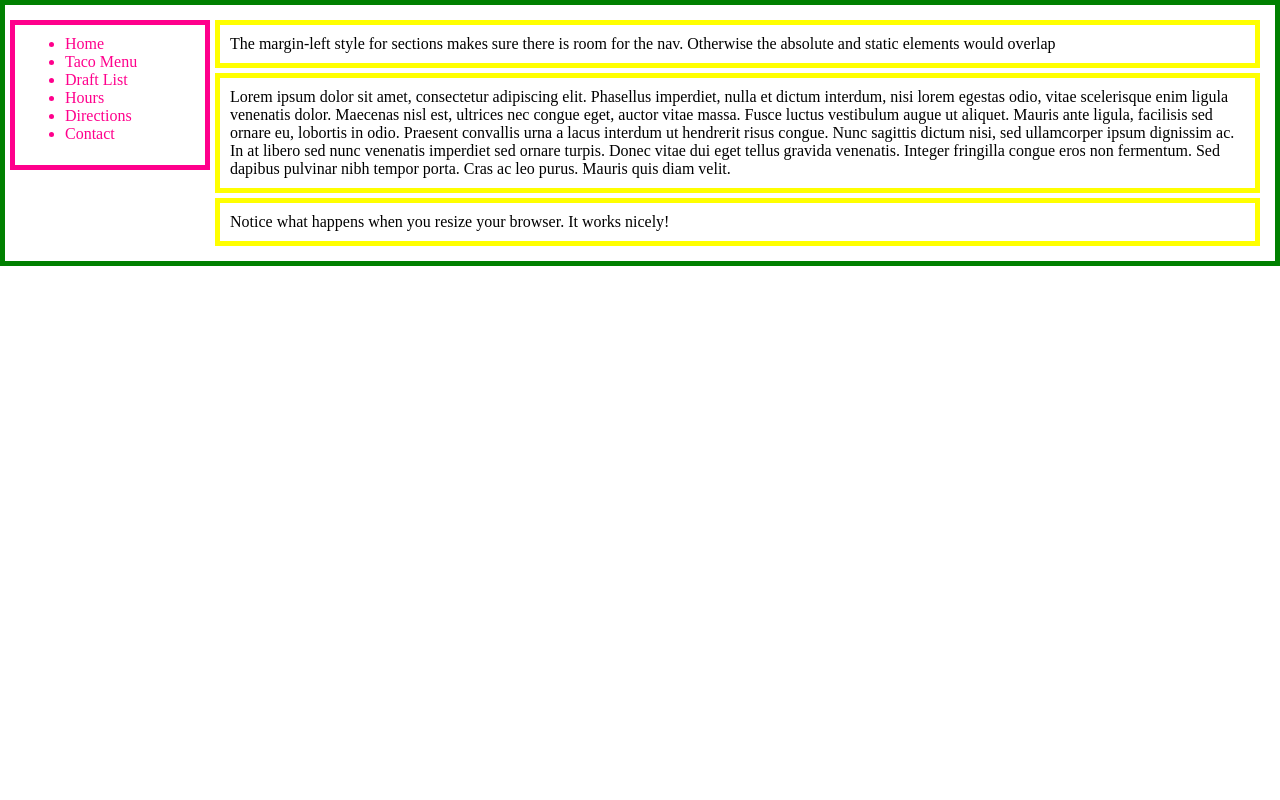
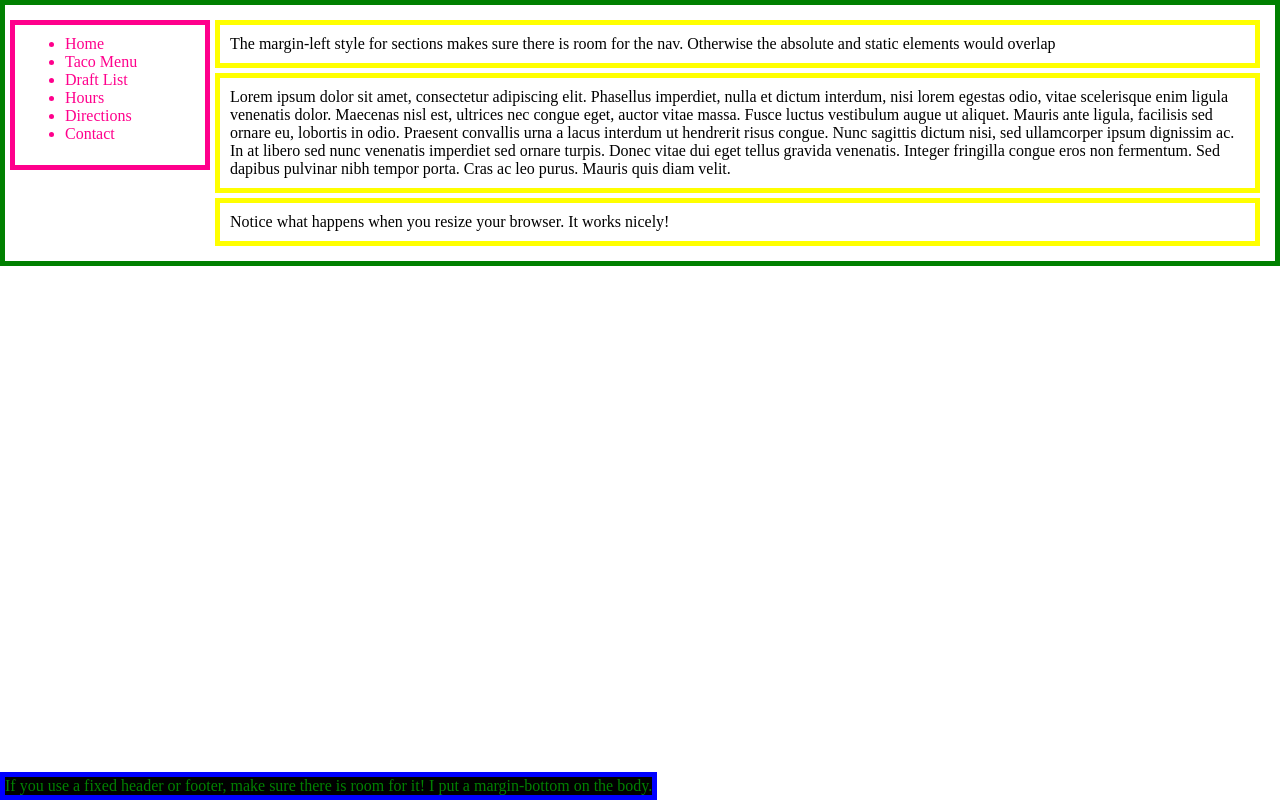
Before and after one commit to Vahhid/theVahhidOdinProjectFiles, a plain HTML site: page textelements/index.html in a window 1280 px wide. Drawn offline with Linux system fonts and the light colour scheme.

Commit message:
Add fixed footer

```diff
--- a/textelements/index.html
+++ b/textelements/index.html
@@ -32,6 +32,11 @@
 		<section class="sec three">
 			Notice what happens when you resize your browser. It works nicely!
 		</section>
+		<footer>
+			If you use a fixed header or footer, make sure there is room for it! I put a margin-bottom on the body.
+
+
+		</footer>
 
 
 
--- a/textelements/style.css
+++ b/textelements/style.css
@@ -35,3 +35,11 @@ nav ul li{
     margin-left: 200px;
 
 }
+footer {
+    border: 5px solid blue;
+    position:fixed;
+    bottom: 0;
+    left:0;
+    background-color: black;
+    color:green
+}
```
